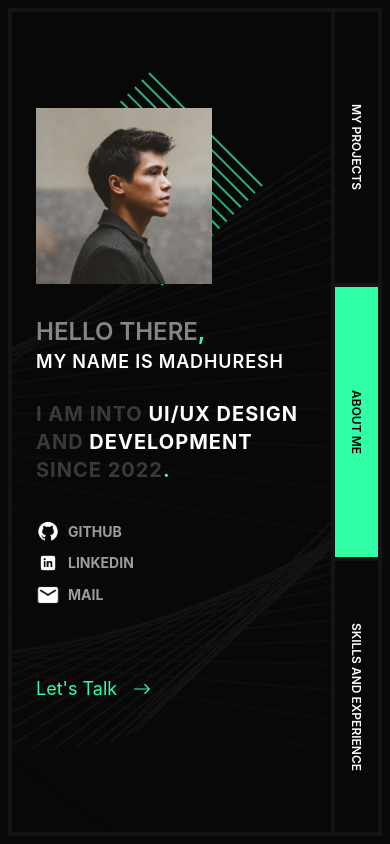
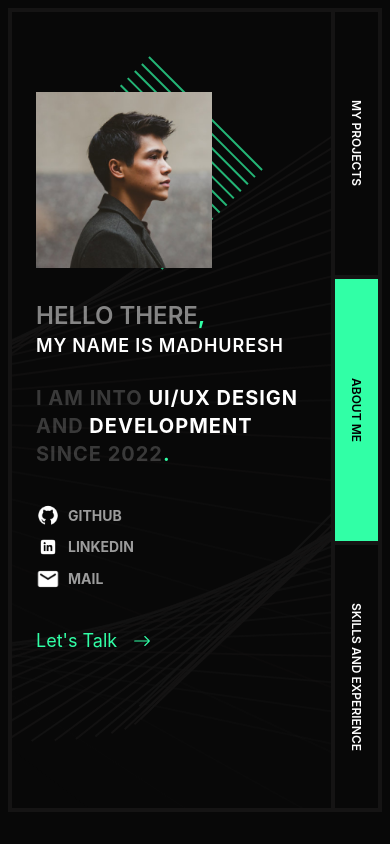
Before and after one commit to Xlongclaw/portfolio, a React (Create React App) app: page / in a window 390 px wide. Built offline with nearby package versions, Linux system fonts and the light colour scheme.

Commit message:
increase pb media query <xs  in aboutMe

```diff
--- a/src/App.jsx
+++ b/src/App.jsx
@@ -4,7 +4,7 @@ import { MainPanel, OptionPanel } from "./components";
 const App = () => {
   const [selectedOption, setSelectedOption] = useState(1);
   return (
-    <div className="bg-DARK-III text-WHITE sm:p-4 p-2 h-screen font-inter">
+    <div className="bg-DARK-III text-WHITE xs:pt-2 xs:pb-2 xs:px-2 pt-2 pb-8 px-2 h-screen font-inter">
       <div className="p-1 bg-DARK-I h-full">
         <main className="flex sm:gap-1 gap-[0.20rem] h-full">
           <MainPanel selectedOption={selectedOption} />
--- a/src/components/LetsTalkBtnPhone.jsx
+++ b/src/components/LetsTalkBtnPhone.jsx
@@ -3,7 +3,7 @@ import { BsArrowRight } from "react-icons/bs";
 
 const LetsTalkBtnPhone = () => {
   return (
-    <div className="relative z-10 flex gap-4 items-center text-lg mt-16 text-ASCENT ">
+    <div className="relative z-10 flex gap-4 items-center text-lg mt-8 text-ASCENT ">
       Let&apos;s Talk <BsArrowRight />
     </div>
   );
--- a/src/components/MainPanel.jsx
+++ b/src/components/MainPanel.jsx
@@ -5,7 +5,7 @@ import Skills from "./Skills";
 
 const MainPanel = ({ selectedOption }) => {
   return (
-    <section className="bg-DARK-III sm:w-4/5 w-[88%] xl:p-16 lg:px-12 lg:py-20 md:px-10 md:py-24 sm:px-8 sm:py-24 px-6 py-24 overflow-hidden">
+    <section className="bg-DARK-III sm:w-4/5 w-[88%] xl:p-16 lg:px-12 lg:py-20 md:px-10 md:py-24 sm:px-8 sm:py-20 px-6 py-20 overflow-hidden">
       {selectedOption === 0 ? (
         <MyProjects />
       ) : selectedOption === 1 ? (
```
